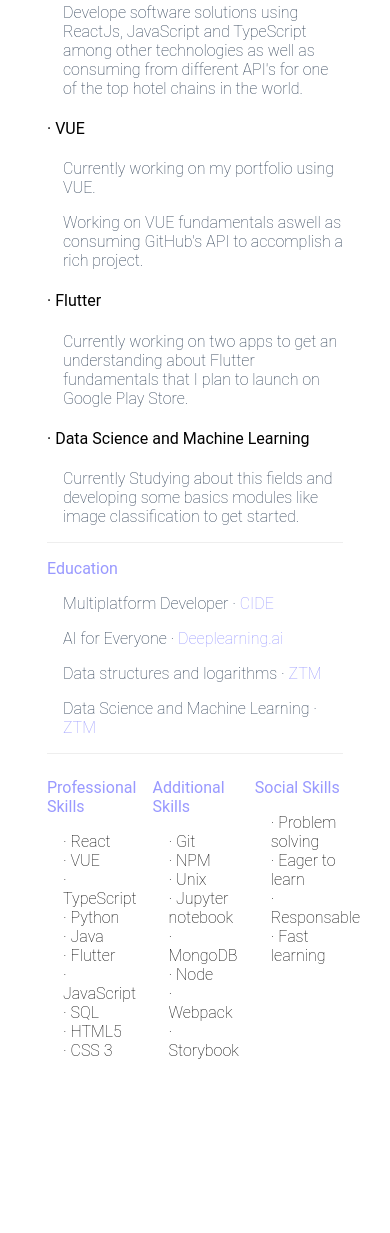
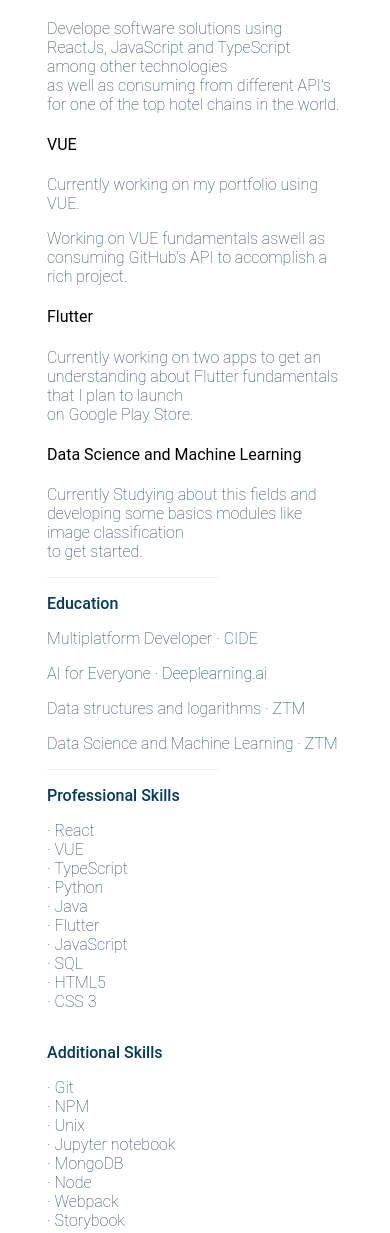
Before and after one commit to bporcel/Resume, a plain HTML site: page index.html in a window 390 px wide. Shown: the part 178-1411 px from the top of the page. Before the commit the page ends 1262 px from the top, so only its background shows below. Drawn offline with Linux system fonts and the light colour scheme.

Commit message:
Corrected styles accordoing to portfolio

```diff
--- a/index.html
+++ b/index.html
@@ -24,20 +24,23 @@
     <hr>
     <section>
         <h3>Professional experience</h3>
-        <h4>· Frontend Developer</h4>
-        <p>Develope software solutions using ReactJs, JavaScript and TypeScript among other technologies as well as
-            consuming from different API's for one of the top hotel chains in the world.</p>
-        <h4>· VUE</h4>
+        <h4>Frontend Developer</h4>
+        <p>Develope software solutions using ReactJs, JavaScript and TypeScript among other technologies
+            <br>as well as consuming from different API's for one of the top hotel chains in the world.
+        </p>
+        <h4>VUE</h4>
         <p>Currently working on my portfolio using VUE.</p>
         <p>Working on VUE fundamentals aswell as consuming GitHub's API to accomplish a rich project.</p>
-        <h4>· Flutter</h4>
-        <p>Currently working on two apps to get an understanding about Flutter fundamentals that I plan to launch on
-            Google Play Store.</p>
-        <h4>· Data Science and Machine Learning</h4>
-        <p>Currently Studying about this fields and developing some basics modules like image classification to get
-            started.</p>
+        <h4>Flutter</h4>
+        <p>Currently working on two apps to get an understanding about Flutter fundamentals that I plan to launch
+            <br>on Google Play Store.
+        </p>
+        <h4>Data Science and Machine Learning</h4>
+        <p>Currently Studying about this fields and developing some basics modules like image classification
+            <br>to get started.
+        </p>
     </section>
-    <hr>
+    <hr class="w-70">
     <section>
         <h3>Education</h3>
         <p>Multiplatform Developer · <a class="reversed-link" href="https://cide.es/">CIDE</a></p>
@@ -45,7 +48,7 @@
         <p>Data structures and logarithms · <a class="reversed-link" href="https://zerotomastery.io/">ZTM</a></p>
         <p>Data Science and Machine Learning · <a class="reversed-link" href="https://zerotomastery.io/">ZTM</a></p>
     </section>
-    <hr>
+    <hr class="w-70">
     <section class="skills">
         <div class="professional">
             <h3>Professional Skills</h3>
@@ -62,7 +65,6 @@
                 <li>CSS 3</li>
             </ul>
         </div>
-
         <div class="additional">
             <h3>Additional Skills</h3>
             <ul>
@@ -76,7 +78,6 @@
                 <li>Storybook</li>
             </ul>
         </div>
-
         <div class="social">
             <h3>Social Skills</h3>
             <ul>
@@ -86,7 +87,6 @@
                 <li>Fast learning</li>
             </ul>
         </div>
-
     </section>
 </body>
 
--- a/style.css
+++ b/style.css
@@ -12,9 +12,9 @@ h1{
 
 
 h3{
-    font-weight: 400;
+    font-weight: 500;
     font-size: medium;
-    color:  #9999ff;
+    color:  #013b5a;
 }
 
 h4{
@@ -24,29 +24,28 @@ h4{
 
 p{
     color: #26384f;
-    margin-left: 1em;
 }
 
 .link{
     text-decoration: none;
-    border-bottom: solid 1px #9999ff;
+    border-bottom: solid 1px #013b5a;
     padding-bottom: .3em;
-    color: #26384f;
+    color: #013b5a;
 }
 .link:hover{
     transition: .5s;
-    color: #9999ff;
-    border-bottom-color: #26384f;
+    color: #4485a8;
+    border-bottom-color: #4485a8;
 }
 
 .reversed-link{
     text-decoration: none;
-    color: #9999ff;
+    color: #013b5a;
 }
 
 .reversed-link:hover{
     transition: .5s;
-    color: #26384f;
+    color: #4485a8;
 }
 
 hr{
@@ -54,11 +53,18 @@ hr{
     border-top: none;
     border-left: none;
     border-right: none;
+    margin-bottom: 2em;
+}
+
+.w-70{
+    width: 58%;
+    margin: 0;
 }
 
 ul{
     list-style: none;
-    padding: 0 1em;
+    padding: 0;
+    color: #26384f;
 }
 
 li::before{
@@ -80,7 +86,7 @@ header{
 
 .title{
     grid-area: title;
-    color: #9999ff;
+    color: #013b5a;
 }
 
 .date{
@@ -96,9 +102,9 @@ header{
 
 .skills{
     display: grid;
-    grid-template-areas: "professional additional social";
+    grid-template-areas: "professional additional social NONE";
     grid-template-rows: auto;
-    grid-template-columns: repeat(3, 1fr);
+    grid-template-columns: repeat(4, 20%);
 }
 
 .professional{
@@ -115,7 +121,7 @@ header{
 
 
 .colored{
-    color: #3333cc;
+    color: #013b5a;
 }
 
 .m-0{
@@ -127,7 +133,7 @@ header{
 }
 
 
-@media (max-width: 800px) {
+@media (max-width: 900px) {
     header{
         display: grid;
         grid-template-areas:
@@ -148,7 +154,7 @@ header{
     .link{
         font-size: medium;
         border: none;
-        color: #9999ff;
+        color: #013b5a;
     }
 
     .title{
@@ -167,4 +173,14 @@ header{
     .name{
         align-self: center;
     }
+
+    .skills{
+        display: grid;
+        grid-template-areas:
+        "professional"
+        "additional"
+        "social";
+        grid-template-rows: repeat(4, auto);
+        grid-template-columns: auto;
+    }
   }
```
